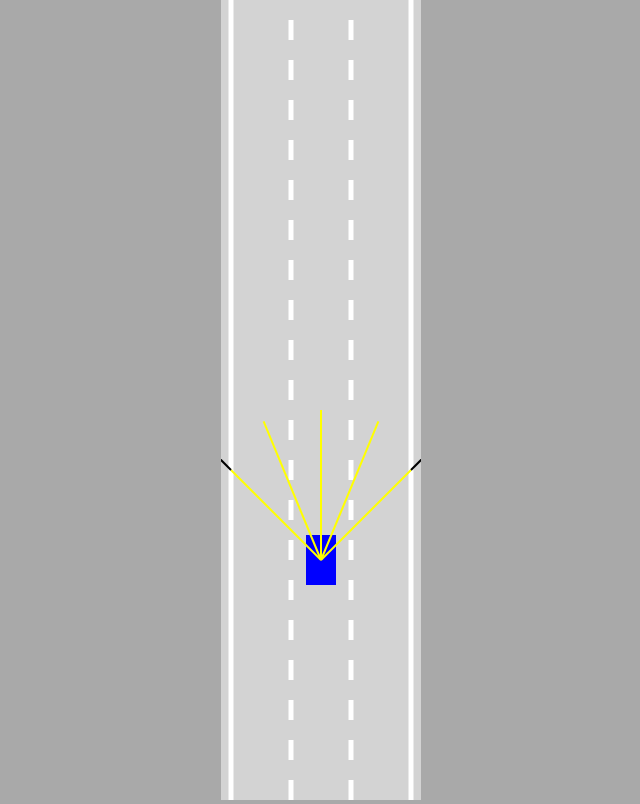
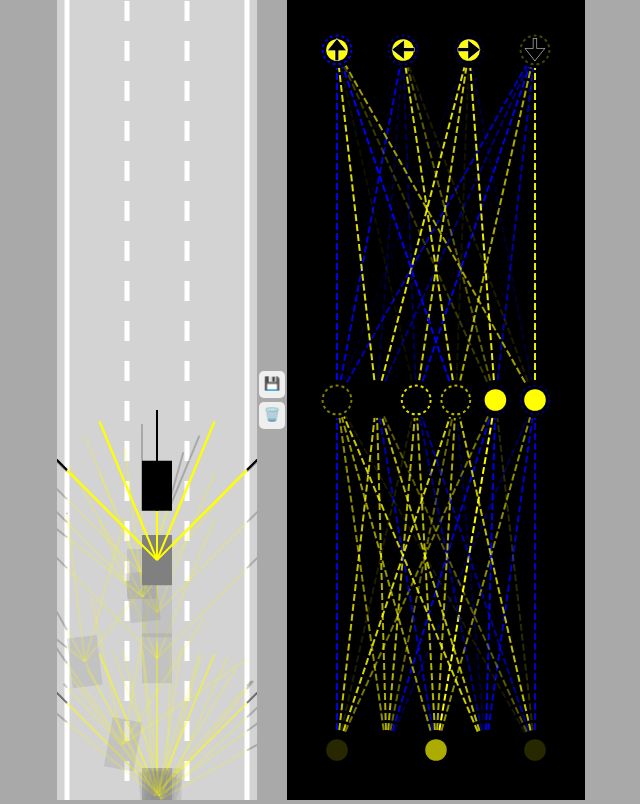
Before and after one commit to Singh2655/self_driving, a plain HTML site: page index.html in a window 1280 px wide. Shown: the whole page, without its empty margins (319-959 px from the left). Drawn offline with Linux system fonts and the light colour scheme.

Commit message:
neural network

```diff
--- a/car.js
+++ b/car.js
@@ -1,3 +1,4 @@
+
 class Car{
     constructor(x,y,width,height,controlType,maxSpeed=3){
         this.x=x;
@@ -12,8 +13,13 @@ class Car{
         this.angle=0;
         this.damaged=false;
 
-        if(controlType!=="DUMMY"){
+        this.useBrain=controlType=="AI";
+
+        if(controlType!="DUMMY"){
             this.sensor=new Sensor(this);
+            this.brain=new NeuralNetwork(
+                [this.sensor.rayCount,6,4]
+            );
         }
         this.controls=new Controls(controlType);
     }
@@ -26,6 +32,17 @@ class Car{
         }
         if(this.sensor){
             this.sensor.update(roadBorders,traffic);
+            const offsets=this.sensor.readings.map(
+                s=>s==null?0:1-s.offset
+            );
+            const outputs=NeuralNetwork.feedForward(offsets,this.brain);
+
+            if(this.useBrain){
+                this.controls.forward=outputs[0];
+                this.controls.left=outputs[1];
+                this.controls.right=outputs[2];
+                this.controls.reverse=outputs[3];
+            }
         }
     }
 
@@ -91,7 +108,7 @@ class Car{
             this.speed=0;
         }
 
-        if(this.speed!==0){
+        if(this.speed!=0){
             const flip=this.speed>0?1:-1;
             if(this.controls.left){
                 this.angle+=0.03*flip;
--- a/index.html
+++ b/index.html
@@ -1,15 +1,16 @@
 <!DOCTYPE html>
-<html lang="en">
 <head>
-    <meta charset="UTF-8">
-    <meta name="viewport" content="width=device-width, initial-scale=1.0">
-    <title>Self driving car</title>
-    <link rel="stylesheet" href="./style.css">
+    <title>Self-driving car - No libraries</title>
+    <link rel="stylesheet" href="style.css">
 </head>
 <body>
-    <canvas id="myCanvas"></canvas>
-
-
+    <canvas id="carCanvas"></canvas>
+    <div id="verticalButtons">
+        <button onclick="save()">💾</button>
+        <button onclick="discard()">🗑️</button>
+    </div>
+    <canvas id="networkCanvas"></canvas>
+    <script src="visualizer.js"></script>
     <script src="network.js"></script>
     <script src="sensor.js"></script>
     <script src="utils.js"></script>
--- a/main.js
+++ b/main.js
@@ -1,32 +1,74 @@
-const canvas=document.getElementById("myCanvas");
-canvas.width=200;
+carCanvas.height=window.innerHeight;
+carCanvas.width=200;
+networkCanvas.height=window.innerHeight;
+networkCanvas.width=298;
 
-const ctx = canvas.getContext("2d");
-const road=new Road(canvas.width/2,canvas.width*0.9);
-const car=new Car(road.getLaneCenter(1),100,30,50,"KEYS");
+const carCtx=carCanvas.getContext("2d");
+const networkCtx=networkCanvas.getContext("2d");
+const road=new Road(carCanvas.width/2,carCanvas.width*0.9);
+const N=100;
+const cars=generateCars(N);
 const traffic=[
-    new Car(road.getLaneCenter(1),-100,30,50,"DUMMY",2)
+   new Car(100,-100,30,50,"DUMMY",2)
 ];
+let bestCar=cars[0];
+if(localStorage.getItem("bestBrain")){
+   for(let i=0;i<cars.length;i++){
+      cars[i].brain=JSON.parse(
+         localStorage.getItem("bestBrain"));
+      if(i>0){
+         NeuralNetwork.mutate(cars[i].brain,0.4);
+      }
+   }
+}
 
 animate();
 
 function animate(){
-    for(let i=0;i<traffic.length;i++){
-        traffic[i].update(road.borders,[]);
-    }
-    car.update(road.borders,traffic);
+   for(let i=0;i<traffic.length;i++){
+      traffic[i].update([],[]);
+   }
+   for(let i=0;i<cars.length;i++){
+      cars[i].update(road.borders,traffic);
+   }
+   bestCar=cars.find(
+      c=>c.y==Math.min(
+         ...cars.map(c=>c.y)
+      ));
 
-    canvas.height=window.innerHeight;
+   carCanvas.height=window.innerHeight;
+   networkCanvas.height=window.innerHeight;
 
-    ctx.save();
-    ctx.translate(0,-car.y+canvas.height*0.7);
+   carCtx.translate(0,-bestCar.y+carCanvas.height*0.7);
+   road.draw(carCtx);
+   for(let i=0;i<traffic.length;i++){
+      traffic[i].draw(carCtx);
+   }
+   carCtx.globalAlpha=0.2;
+   for(let i=0;i<cars.length;i++){
+      cars[i].draw(carCtx);
+   }
+   carCtx.globalAlpha=1;
+   bestCar.draw(carCtx,true);
 
-    road.draw(ctx);
-    for(let i=0;i<traffic.length;i++){
-        traffic[i].draw(ctx,"red");
-    }
-    car.draw(ctx,"blue");
+   Visualizer.drawNetwork(networkCtx,bestCar.brain);
 
-    ctx.restore();
-    requestAnimationFrame(animate);
+   requestAnimationFrame(animate);
 }
+
+function generateCars(N){
+   const cars=[];
+   for(let i=1;i<=N;i++){
+      cars.push(new Car(100,100,30,50,"AI"));
+   }
+   return cars;
+}
+
+function save(){
+   localStorage.setItem("bestBrain",
+      JSON.stringify(bestCar.brain));
+}
+
+function discard(){
+   localStorage.removeItem("bestBrain");
+}
--- a/network.js
+++ b/network.js
@@ -0,0 +1,87 @@
+class NeuralNetwork{
+    constructor(neuronCounts){
+       this.levels=[];
+       for(let i=0;i<neuronCounts.length-1;i++){
+          this.levels.push(new Level(
+             neuronCounts[i],neuronCounts[i+1]
+          ));
+       }
+    }
+
+    static feedForward(givenInputs,network){
+       let outputs=Level.feedForward(
+          givenInputs,network.levels[0]);
+       for(let i=1;i<network.levels.length;i++){
+          outputs=Level.feedForward(
+             outputs,network.levels[i]);
+       }
+       return outputs;
+    }
+
+    static mutate(network,amount=1){
+       network.levels.forEach(level => {
+          for(let i=0;i<level.biases.length;i++){
+             level.biases[i]=lerp(
+                level.biases[i],
+                Math.random()*2-1,
+                amount
+             )
+          }
+          for(let i=0;i<level.weights.length;i++){
+             for(let j=0;j<level.weights[i].length;j++){
+                level.weights[i][j]=lerp(
+                   level.weights[i][j],
+                   Math.random()*2-1,
+                   amount
+                )
+             }
+          }
+       });
+    }
+ }
+
+ class Level{
+    constructor(inputCount,outputCount){
+       this.inputs=new Array(inputCount);
+       this.outputs=new Array(outputCount);
+       this.biases=new Array(outputCount);
+
+       this.weights=[];
+       for(let i=0;i<inputCount;i++){
+          this.weights[i]=new Array(outputCount);
+       }
+
+       Level.#randomize(this);
+    }
+
+    static #randomize(level){
+       for(let i=0;i<level.inputs.length;i++){
+          for(let j=0;j<level.outputs.length;j++){
+             level.weights[i][j]=Math.random()*2-1;
+          }
+       }
+
+       for(let i=0;i<level.biases.length;i++){
+          level.biases[i]=Math.random()*2-1;
+       }
+    }
+
+    static feedForward(givenInputs,level){
+       level.inputs=[...givenInputs];
+
+       for(let i=0;i<level.outputs.length;i++){
+          let sum=0
+          for(let j=0;j<level.inputs.length;j++){
+             sum+=level.inputs[j]*level.weights[j][i];
+          }
+
+          if(sum>level.biases[i]){
+             level.outputs[i]=1;
+          }else{
+             level.outputs[i]=0;
+          }
+       }
+
+       return level.outputs;
+    }
+ }
--- a/road.js
+++ b/road.js
@@ -46,7 +46,7 @@ class Road{
         }
 
         ctx.setLineDash([]);
-        this.borders.map(border=>{
+        this.borders.forEach(border=>{
             ctx.beginPath();
             ctx.moveTo(border[0].x,border[0].y);
             ctx.lineTo(border[1].x,border[1].y);
--- a/sensor.js
+++ b/sensor.js
@@ -24,7 +24,7 @@ class Sensor{
     }
 
     #getReading(ray,roadBorders,traffic){
-        const touches=[];
+        let touches=[];
 
         for(let i=0;i<roadBorders.length;i++){
             const touch=getIntersection(
@@ -53,12 +53,13 @@ class Sensor{
             }
         }
 
-        if(touches.length===0){
+        if(touches.length==0){
             return null;
-        }
+        }else{
             const offsets=touches.map(e=>e.offset);
             const minOffset=Math.min(...offsets);
-            return touches.find(e=>e.offset===minOffset);
+            return touches.find(e=>e.offset==minOffset);
+        }
     }
 
     #castRays(){
@@ -67,7 +68,7 @@ class Sensor{
             const rayAngle=lerp(
                 this.raySpread/2,
                 -this.raySpread/2,
-                this.rayCount===1?0.5:i/(this.rayCount-1)
+                this.rayCount==1?0.5:i/(this.rayCount-1)
             )+this.car.angle;
 
             const start={x:this.car.x, y:this.car.y};
--- a/style.css
+++ b/style.css
@@ -2,8 +2,30 @@ body{
     margin:0;
     background:darkgray;
     overflow:hidden;
-    text-align:center;
+    display:flex;
+    justify-content:center;
+    align-items:center;
 }
-#myCanvas{
+
+#verticalButtons{
+    display:flex;
+    flex-direction:column;
+}
+
+button{
+    border: none;
+    border-radius: 5px;
+    padding: 5px 5px 7px 5px;
+    margin: 2px;
+    cursor:pointer;
+}
+button:hover{
+    background:blue;
+}
+
+#networkCanvas{
+    background:black;
+}
+#carCanvas{
     background:lightgray;
 }
--- a/utils.js
+++ b/utils.js
@@ -7,7 +7,7 @@ function getIntersection(A,B,C,D){
     const uTop=(C.y-A.y)*(A.x-B.x)-(C.x-A.x)*(A.y-B.y);
     const bottom=(D.y-C.y)*(B.x-A.x)-(D.x-C.x)*(B.y-A.y);
 
-    if(bottom!==0){
+    if(bottom!=0){
         const t=tTop/bottom;
         const u=uTop/bottom;
         if(t>=0 && t<=1 && u>=0 && u<=1){
@@ -38,3 +38,16 @@ function polysIntersect(poly1, poly2){
     }
     return false;
 }
+
+function getRGBA(value){
+    const alpha=Math.abs(value);
+    const R=value<0?0:255;
+    const G=R;
+    const B=value>0?0:255;
+    return "rgba("+R+","+G+","+B+","+alpha+")";
+}
+
+function getRandomColor(){
+    const hue=290+Math.random()*260;
+    return "hsl("+hue+", 100%, 60%)";
+}
--- /dev/null
+++ b/visualizer.js
@@ -0,0 +1,110 @@
+class Visualizer{
+    static drawNetwork(ctx,network){
+        const margin=50;
+        const left=margin;
+        const top=margin;
+        const width=ctx.canvas.width-margin*2;
+        const height=ctx.canvas.height-margin*2;
+
+        const levelHeight=height/network.levels.length;
+
+        for(let i=network.levels.length-1;i>=0;i--){
+            const levelTop=top+
+                lerp(
+                    height-levelHeight,
+                    0,
+                    network.levels.length==1
+                        ?0.5
+                        :i/(network.levels.length-1)
+                );
+
+            ctx.setLineDash([7,3]);
+            Visualizer.drawLevel(ctx,network.levels[i],
+                left,levelTop,
+                width,levelHeight,
+                i==network.levels.length-1
+                    ?['🠉','🠈','🠊','🠋']
+                    :[]
+            );
+        }
+    }
+
+    static drawLevel(ctx,level,left,top,width,height,outputLabels){
+        const right=left+width;
+        const bottom=top+height;
+
+        const {inputs,outputs,weights,biases}=level;
+
+        for(let i=0;i<inputs.length;i++){
+            for(let j=0;j<outputs.length;j++){
+                ctx.beginPath();
+                ctx.moveTo(
+                    Visualizer.#getNodeX(inputs,i,left,right),
+                    bottom
+                );
+                ctx.lineTo(
+                    Visualizer.#getNodeX(outputs,j,left,right),
+                    top
+                );
+                ctx.lineWidth=2;
+                ctx.strokeStyle=getRGBA(weights[i][j]);
+                ctx.stroke();
+            }
+        }
+
+        const nodeRadius=18;
+        for(let i=0;i<inputs.length;i++){
+            const x=Visualizer.#getNodeX(inputs,i,left,right);
+            ctx.beginPath();
+            ctx.arc(x,bottom,nodeRadius,0,Math.PI*2);
+            ctx.fillStyle="black";
+            ctx.fill();
+            ctx.beginPath();
+            ctx.arc(x,bottom,nodeRadius*0.6,0,Math.PI*2);
+            ctx.fillStyle=getRGBA(inputs[i]);
+            ctx.fill();
+        }
+
+        for(let i=0;i<outputs.length;i++){
+            const x=Visualizer.#getNodeX(outputs,i,left,right);
+            ctx.beginPath();
+            ctx.arc(x,top,nodeRadius,0,Math.PI*2);
+            ctx.fillStyle="black";
+            ctx.fill();
+            ctx.beginPath();
+            ctx.arc(x,top,nodeRadius*0.6,0,Math.PI*2);
+            ctx.fillStyle=getRGBA(outputs[i]);
+            ctx.fill();
+
+            ctx.beginPath();
+            ctx.lineWidth=2;
+            ctx.arc(x,top,nodeRadius*0.8,0,Math.PI*2);
+            ctx.strokeStyle=getRGBA(biases[i]);
+            ctx.setLineDash([3,3]);
+            ctx.stroke();
+            ctx.setLineDash([]);
+
+            if(outputLabels[i]){
+                ctx.beginPath();
+                ctx.textAlign="center";
+                ctx.textBaseline="middle";
+                ctx.fillStyle="black";
+                ctx.strokeStyle="white";
+                ctx.font=(nodeRadius*1.5)+"px Arial";
+                ctx.fillText(outputLabels[i],x,top+nodeRadius*0.1);
+                ctx.lineWidth=0.5;
+                ctx.strokeText(outputLabels[i],x,top+nodeRadius*0.1);
+            }
+        }
+    }
+
+    static #getNodeX(nodes,index,left,right){
+        return lerp(
+            left,
+            right,
+            nodes.length==1
+                ?0.5
+                :index/(nodes.length-1)
+        );
+    }
+}
```
Also changed, not shown: car.png (added).
